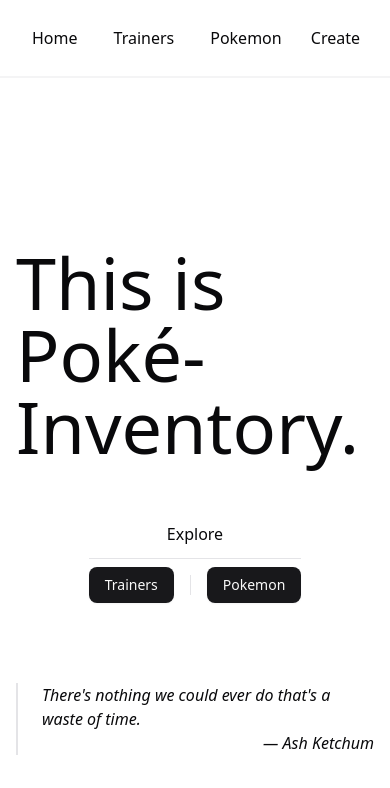
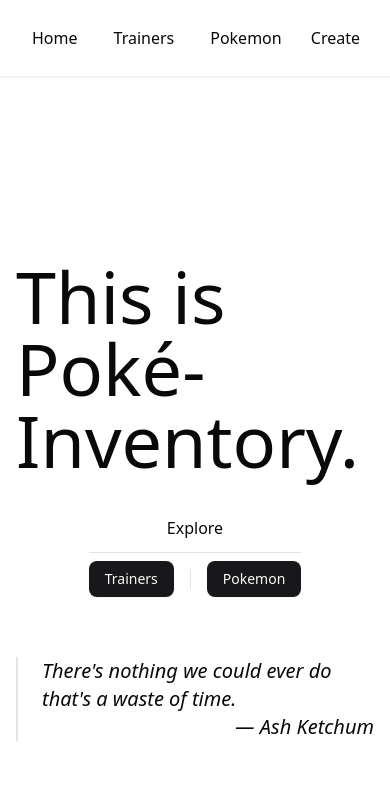
Before and after one commit to blue0206/inventory-application, a React (Vite) app in the folder frontend/: page / in a window 390 px wide. Shown: the top 788 px of the page. Built offline with nearby package versions, Linux system fonts and the light colour scheme.

Commit message:
Adjust layout spacing and enhance blockquote styling in App component

```diff
--- a/frontend/src/App.tsx
+++ b/frontend/src/App.tsx
@@ -10,7 +10,7 @@
     <>
       <div className='h-screen w-full'>
         <Header />
-        <div className='flex flex-col items-center justify-center h-full px-4 gap-16'>
+        <div className='flex flex-col items-center justify-center h-full px-4 gap-11 sm:gap-16'>
           <h1 className='text-7xl max-w-full sm:text-8xl'>This is Poké-Inventory.</h1>
           <div>
             <h4 className="text-md font-medium leading-none text-center">Explore</h4>
@@ -25,7 +25,7 @@
               </Button>
             </div>
           </div>
-          <blockquote className='mt-6 border-l-2 pl-6 italic w-max max-w-full'>
+          <blockquote className='mt-6 border-l-2 pl-6 italic w-max max-w-full text-xl font-extralight text-foreground'>
             <div>
               There's nothing we could ever do that's a waste of time.
             </div>
```
